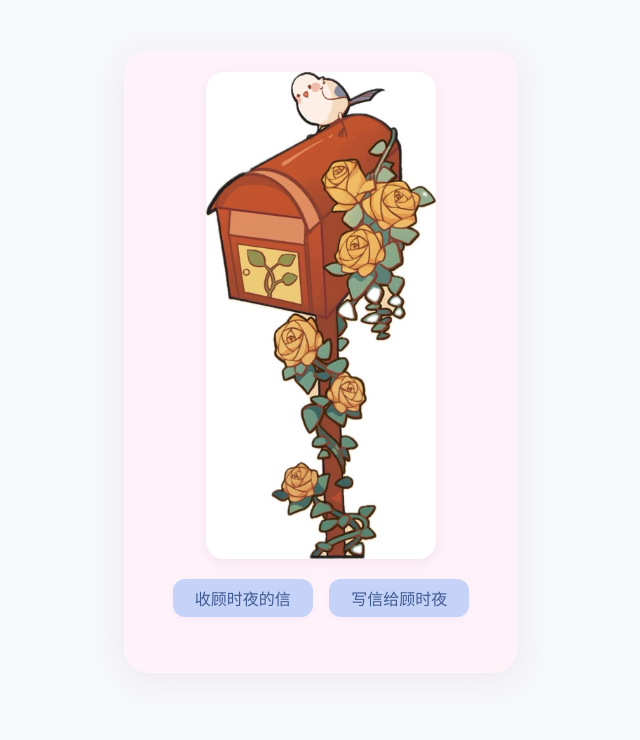
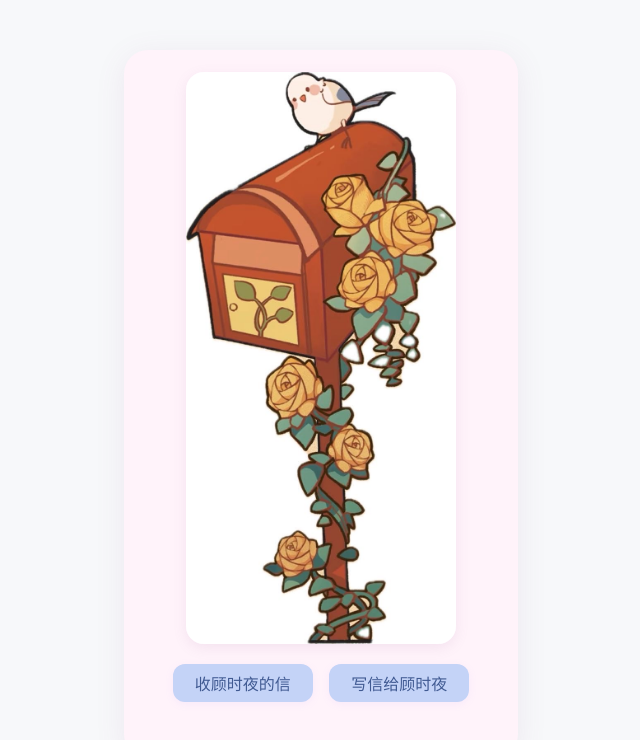
Before and after one commit to jimi430/gushiye-letterbox, a plain HTML site: page index.html in a window 1280 px wide. Shown: the whole page, without its empty margins (319-959 px from the left). Drawn offline with Linux system fonts and the light colour scheme.

Commit message:
Update style.css

```diff
--- a/style.css
+++ b/style.css
@@ -16,8 +16,8 @@ body {
 .mailbox-img {
   display: block;
   margin: 0 auto 20px auto;
-  max-width: 230px;
-  width: 90%;
+  max-width: 270px;
+  width: 95%;
   height: auto;
   box-shadow: 0 4px 14px 0 rgba(152,102,156,0.11);
   border-radius: 18px;
```
